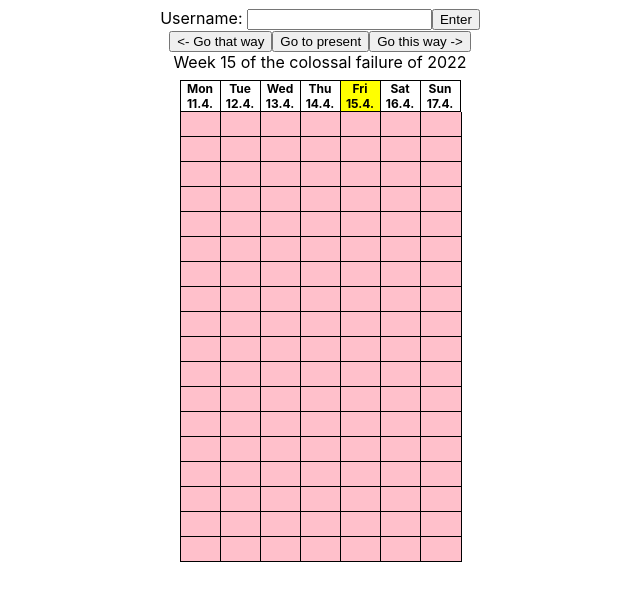
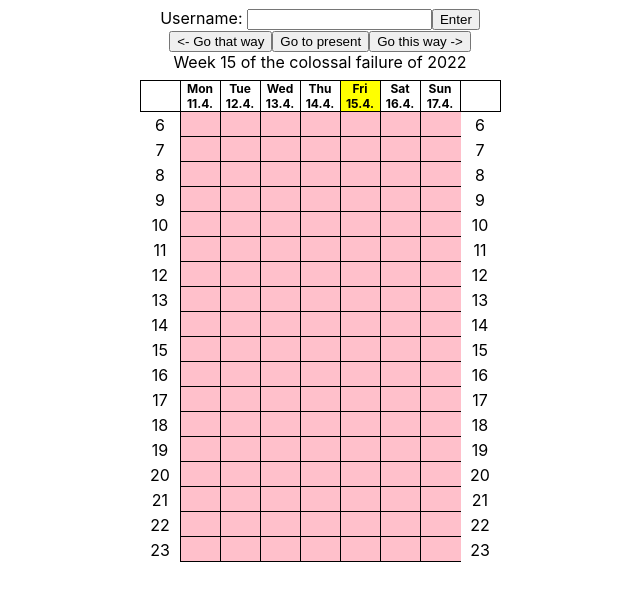
Before and after one commit to sinf/react-meeting-times, a React (Create React App) app: page / in a window 1280 px wide. Shown: the top 600 px of the page, without its empty margins (320-960 px from the left). Built offline with nearby package versions, Linux system fonts and the light colour scheme.

Commit message:
hour indicator

```diff
--- a/src/App.tsx
+++ b/src/App.tsx
@@ -165,7 +165,14 @@ class Calendar extends React.Component<CalendarProps,CalendarState> {
 				}
 				row.push(<td key={d} data-today={same_day(this.props.t[d], today)}>{row2}</td>);
 			}
-			rows.push(<tr key={h}>{row}</tr>);
+			let hour_label = <td className="hour">{h/TIMESLOTS_HOUR}</td>;
+			rows.push(
+				<tr key={h}>
+					{hour_label}
+					{row}
+					{hour_label}
+				</tr>
+			);
 		}
 
 		return (
@@ -175,13 +182,18 @@ class Calendar extends React.Component<CalendarProps,CalendarState> {
 				</div>
 				<table className="calendar">
 					<thead>
-						<tr>{
-							this.props.t.map((d) =>
+						<tr>
+							<th key="th11" className="hour"></th>
+						{
+						this.props.t.map((d) =>
 								<th
 									key={d.toISOString()}
 									data-today={same_day(d, today)}
+									className="day"
 								>{day_title(d)}</th>)
-						}</tr>
+						}
+							<th key="th22" className="hour"></th>
+						</tr>
 					</thead>
 					<tbody>{ rows }</tbody>
 				</table>
```
